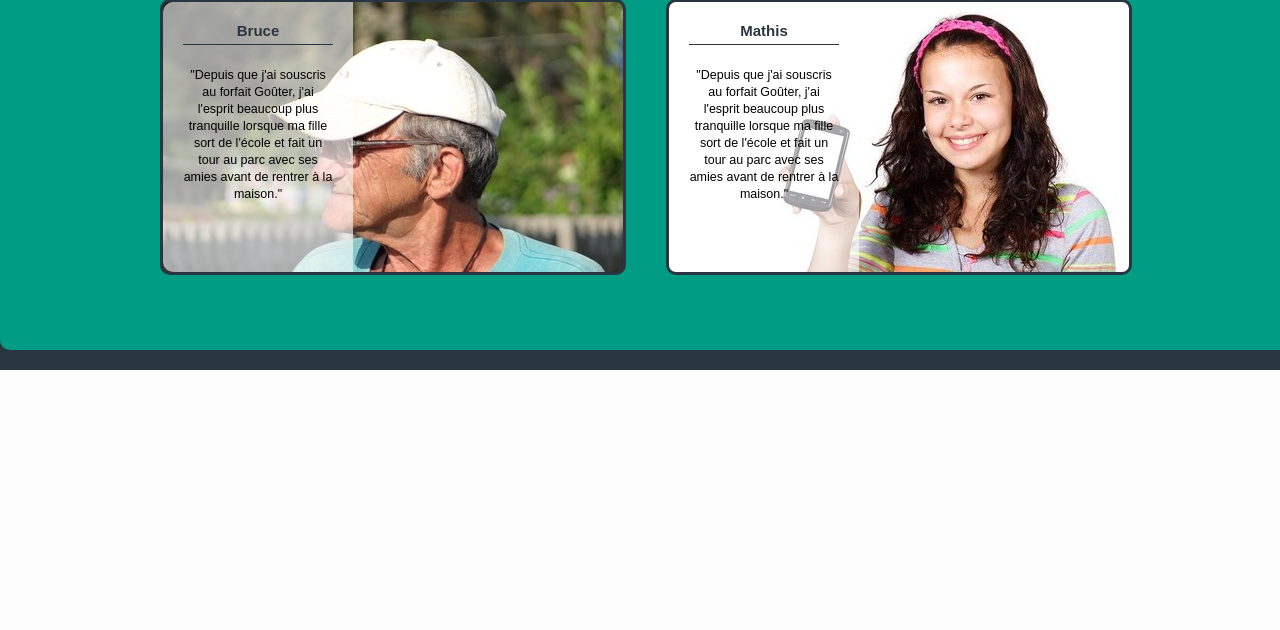
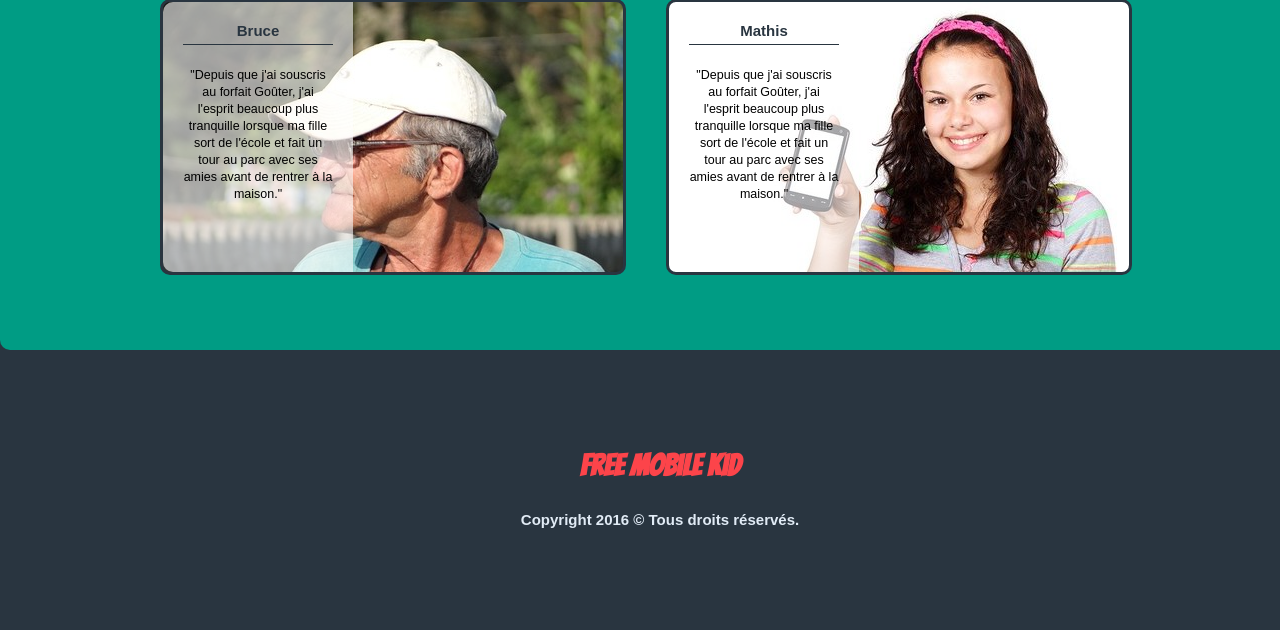
Before and after one commit to Mathis-Faz/FreeMobilleKids-WebSite, a PHP site: page / in a window 1280 px wide. Shown: the part 1940-2570 px from the top of the page. Before the commit the page ends 2310 px from the top, so only its background shows below. Run offline with PHP 8.4, Linux system fonts and the light colour scheme.

Commit message:
add banniere

```diff
--- a/index.html
+++ b/index.html
@@ -87,7 +87,12 @@
             </div>
         </section>
 
-        <footer></footer>
+        <footer>
+            <div class="wrapper">
+                <h1>Free Mobile Kid</h1>
+                <div class="copyright">Copyright 2016 © Tous droits réservés.</div>
+            </div>
+        </footer>
     </body>
 
 </html>
--- a/style.css
+++ b/style.css
@@ -185,3 +185,23 @@ header a:hover{
     text-align: center;
     margin-top: 20px;
 }
+
+
+/* --------------------------------------------------------------------------------------------------- Footer --------------------------------------------------------------------------------------------------- */
+
+footer{
+    height: 260px;
+}
+footer h1{
+    text-align: center;
+    font-family: 'Bangers', Arial, Helvetica, sans-serif;
+    padding-top: 80px;
+    color: #FC444A;
+}
+
+.copyright{
+    text-align: center;
+    font-weight: bold;
+    padding-top: 30px;
+    color: #E1EBF5;
+}
```
Also changed, not shown: eabonne.html (+6 -1 lines), forfait.html (+6 -1 lines), sclient.html (+6 -1 lines), telephone.html (+6 -1 lines).
